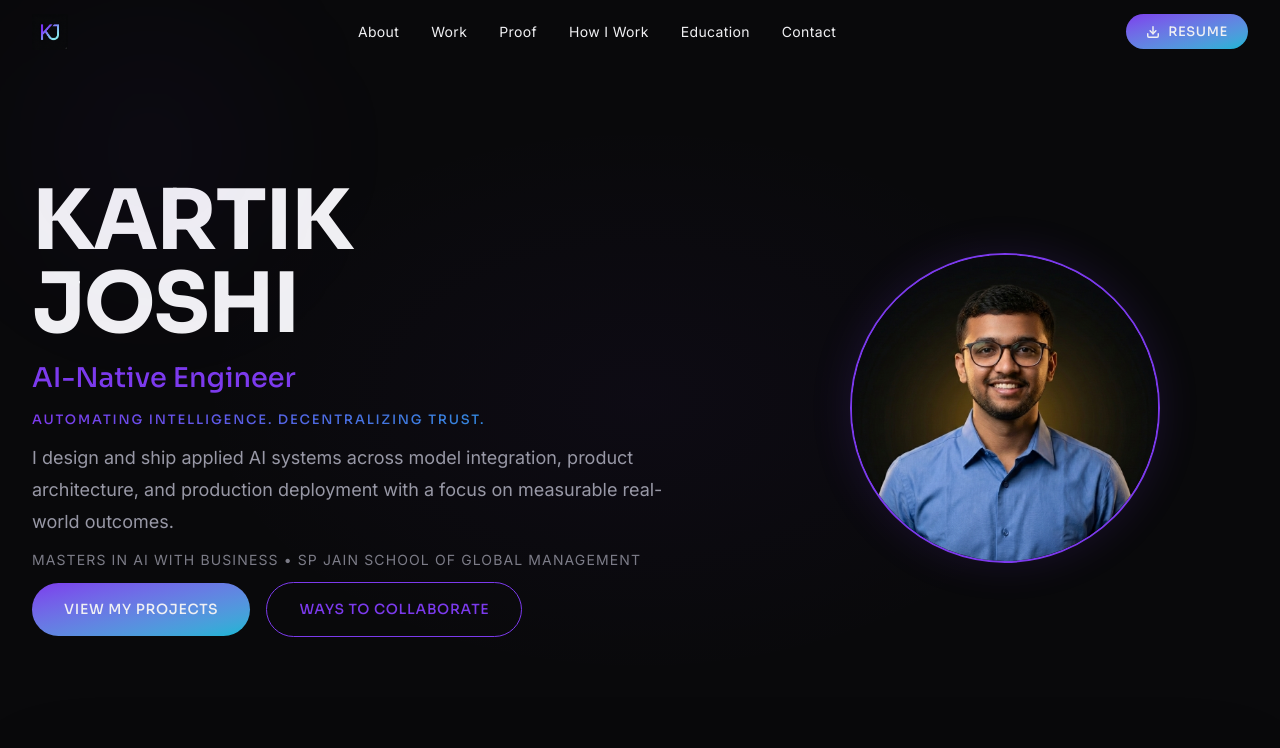
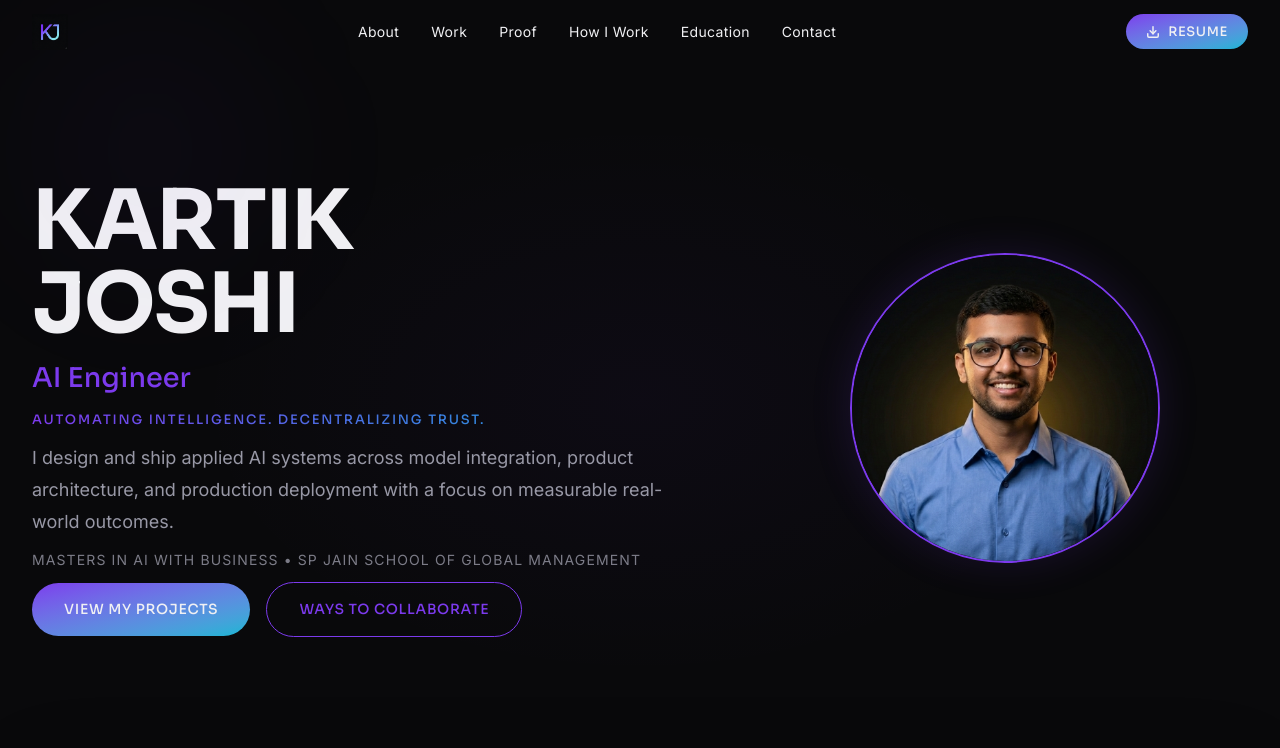
Before and after one commit to KartikJoshi23/portfolio-website, a Next.js app: page / in a window 1280 px wide. Shown: the top 748 px of the page. Built offline with nearby package versions, Linux system fonts and the light colour scheme.

Commit message:
update: role to AI Engineer, Smart Contract Scanner already completed

```diff
--- a/src/components/sections/Hero.tsx
+++ b/src/components/sections/Hero.tsx
@@ -19,7 +19,7 @@ interface HeroProps {
 const heroContent = {
     name: 'KARTIK JOSHI',
     tagline: 'Automating Intelligence. Decentralizing Trust.',
-    role: 'AI-Native Engineer',
+    role: 'AI Engineer',
     summary:
         'I design and ship applied AI systems across model integration, product architecture, and production deployment with a focus on measurable real-world outcomes.',
     subtitle: `${PERSONAL.degree} • ${PERSONAL.institution}`,
```
